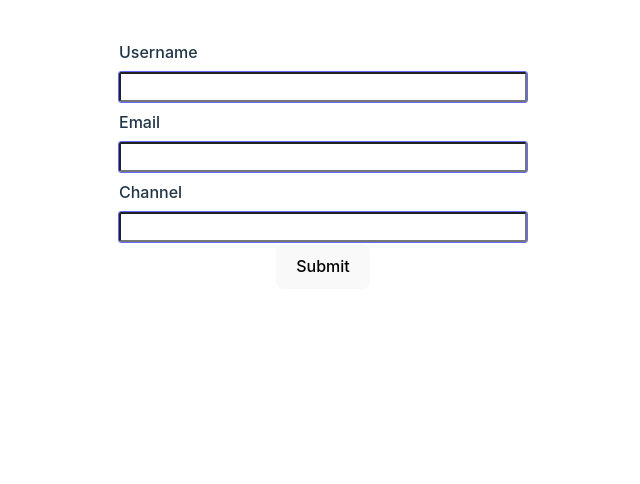
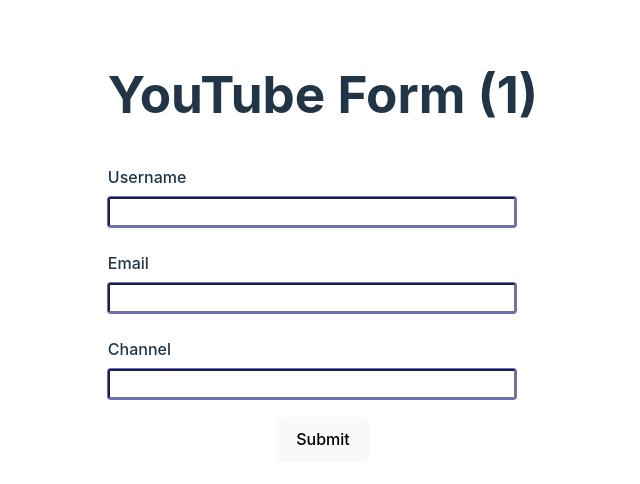
Before and after one commit to ogedengbewisdom/reactHookForm, a React (Vite) app in the folder rhf_demo/: page / in a window 1280 px wide. Shown: the top 484 px of the page, without its empty margins (317-957 px from the left). Built offline with nearby package versions, Linux system fonts and the light colour scheme.

Commit message:
useForm()

```diff
--- a/rhf_demo/src/components/YoutubeForm.tsx
+++ b/rhf_demo/src/components/YoutubeForm.tsx
@@ -2,23 +2,62 @@ import { useForm } from "react-hook-form";
 import { DevTool } from "@hookform/devtools"
 import { Fragment } from "react";
 
+type FormValues = {
+  username: string,
+  email: string,
+  channel: string
+
+}
+
+let rerender = 0;
 export const YoutubeForm = () => {
-  const form = useForm();
-  const {register, control} = form;
+  const form = useForm<FormValues>();
+  const {register, control, handleSubmit, formState} = form;
 
+  const {errors} = formState
+
+  // useEffect(() => {
+  //   console.log("CHEKING RERENDERING!")
+  // }, [])
+
+  const submitHandler = (data: FormValues) => {
+    console.log("submitted", data)
+  }
+
+  rerender++
   return (
     <Fragment>
-      <form>
+      <h1>YouTube Form ({rerender/2})</h1>
+      <form onSubmit={handleSubmit(submitHandler)} noValidate>
+        <div className="form-control">
           <label htmlFor='username'>Username</label>
-          <input type='text' id='username' {...register("username")}/>
+          <input type='text' id='username' {...register("username", {required: {
+            value: true,
+            message: "Enter a valid name"
+          }})}/>
+          {errors &&<p className="error">{errors.username?.message}</p>}
+        </div>
 
+        <div className="form-control">
           <label htmlFor='email'>Email</label>
-          <input type='text' id='email' {...register("email")} />
+          <input type='text' id='email' {...register("email", {
+            pattern: {
+              value: /^[a-zA-Z0-9.!#$%&'*+/=?^_`{|}~-]+@[a-zA-Z0-9-]+(?:\.[a-zA-Z0-9-]+)*$/,
+              message: "Invalid email format"
+            },
+            validate: {
+              adminValidate: (fieldValue) => fieldValue !== "admin@gmail.com" || "email preserved",
+              yahooValidate: (fieldValue) => !fieldValue.endsWith("@yahoo.com") || "yahoo not in use"
+            }
+          })} />
+          {errors &&<p className="error">{errors.email?.message}</p>}
+        </div>
 
+        <div className="form-control">
           <label htmlFor='channel'>Channel</label>
-          <input type='text' id='channel' {...register("channel")}/>
-
-
+          <input type='text' id='channel' {...register("channel", {required: "Required channel"})}/>
+          {errors &&<p className="error">{errors.channel?.message}</p>}
+        </div>
           <button>Submit</button>
       </form>
       <DevTool control={control} />
```
